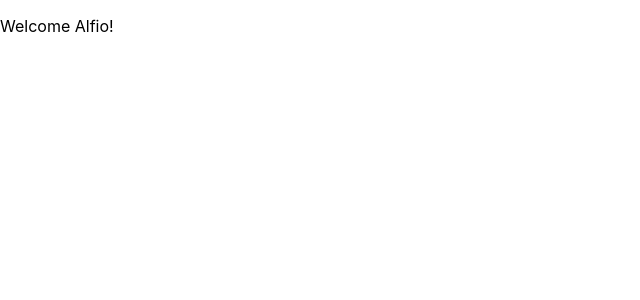
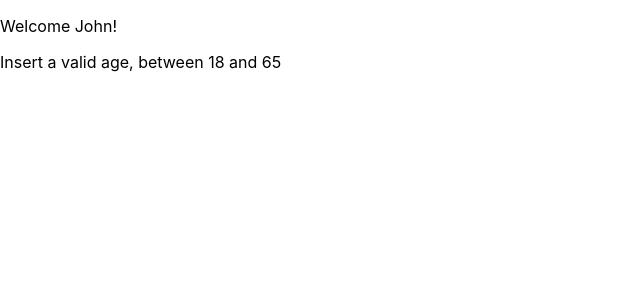
Before and after one commit to PuglisiAlfio/ReactJS, a React (Create React App) app in the folder esercizio-1/first-project/: page / in a window 1280 px wide. Shown: the top 300 px of the page, without its empty margins (0-640 px from the left). Built offline with nearby package versions, Linux system fonts and the light colour scheme.

Commit message:
Conditional Rendering - If is equal to "John"

```diff
--- a/esercizio-1/first-project/src/App.js
+++ b/esercizio-1/first-project/src/App.js
@@ -3,7 +3,7 @@ import './App.css';
 
 function App() {
   return <div>
-          <Welcome name = "Alfio"/>
+          <Welcome name = "John"/>
         </div>
 }
 
--- /dev/null
+++ b/esercizio-1/first-project/src/components/Age.js
@@ -0,0 +1,10 @@
+function Age(props){
+    return <div>
+            {props.age >= 18 && props.age <= 65
+            ? <p>Your age is {props.age}</p>
+            : <p>Insert a valid age, between 18 and 65</p>
+            }
+        </div>
+}
+
+export default Age;
--- a/esercizio-1/first-project/src/components/Welcome.js
+++ b/esercizio-1/first-project/src/components/Welcome.js
@@ -1,5 +1,14 @@
+import Age from "./Age"
+
 function Welcome(props){
-    return <p>Welcome {props.name}!</p>
+    return <div>
+                {props.name === "John"
+                ?<div>
+                    <p>Welcome {props.name}!</p>
+                    <Age age = {17}/>
+                    </div>
+                : <p>Error</p>}
+                </div>
 }
 
 export default Welcome
```
